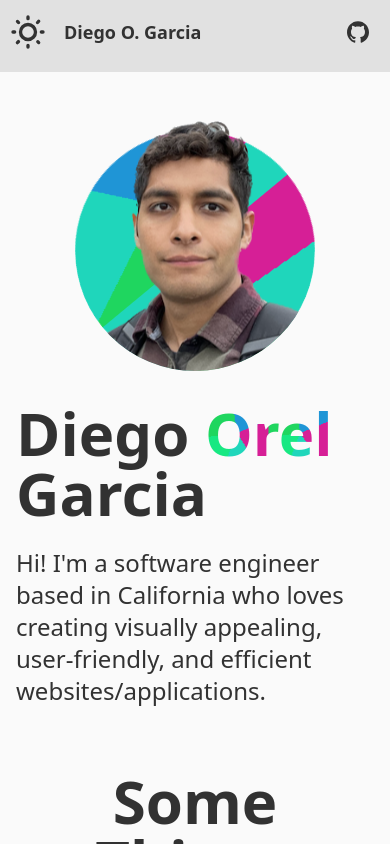
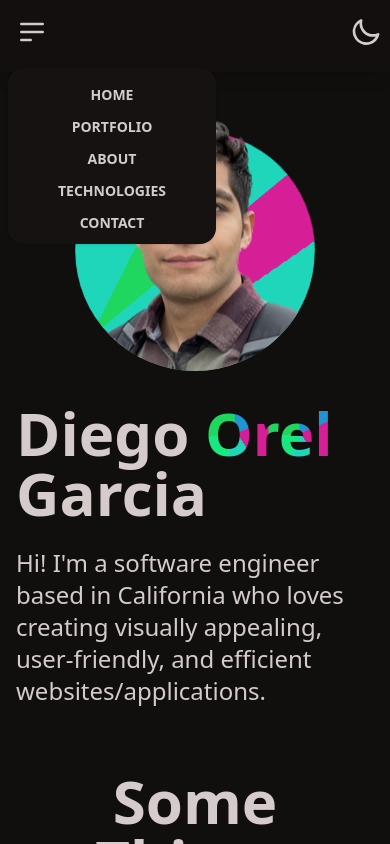
Before and after one commit to diegogarciacs/portfolio, a React (Create React App) app: page / in a window 390 px wide. Both pictures are taken after a click on the label 28 px from the left and 32 px from the top of the page. Shown: the top 844 px of the page. Built offline with nearby package versions, Linux system fonts and the light colour scheme; what prettier-plugin-tailwindcss, tailwindcss-font-inter would draw is missing.

Commit message:
popout menu for mobile, various fixes
scroll margin for anchor tags, components wrapped in section tags, technologies shadow, sticky nav and dark mode implemented, fixed lint issues

```diff
--- a/src/components/Cards/Card.tsx
+++ b/src/components/Cards/Card.tsx
@@ -20,19 +20,19 @@ const CardComponent = ({
       <h2 className="card-title text-2xl	">{title}</h2>
       <p className="text-base">{content}</p>
       <div className="card-actions">
-        <div className="card-images flex w-auto flex-none items-center gap-1 self-center">
+        <div className="card-images flex w-auto flex-none items-center gap-1 self-center ">
           {svgImages.map((svg, i) => (
-            <div key={i}>{svg}</div>
+            <div className="hover:animate-bounce" key={i}>{svg}</div>
           ))}
         </div>
         <div className="mx-1 flex-auto px-2"></div>
         {isPrivate ? (
           <button className="btn btn-disabled btn-secondary py-4 ">
-            <a href={link}>Private</a>
+            <a href={link}  rel="noreferrer">Private</a>
           </button>
         ) : (
           <button className="btn btn-outline btn-secondary py-4 ">
-            <a href={link} target="_blank">
+            <a href={link} target="_blank"  rel="noreferrer">
               Link
             </a>
           </button>
--- a/src/components/Footer.tsx
+++ b/src/components/Footer.tsx
@@ -6,16 +6,14 @@ export default function Footer() {
     <footer className="footer footer-center rounded bg-base-300 p-10 text-base-content">
       <div>
         <div className="grid grid-flow-col gap-4">
-          <a className="link link-hover">
+          <a className="link link-hover" href="https://www.linkedin.com/in/diegogarciacs/" target="_blank" rel="noreferrer">
             <LinkedInIcon
               className={`fill-current hover:fill-white`}
-              onClick={() => window.open("https://github.com/diegogarciacs")}
             ></LinkedInIcon>
           </a>
-          <a className="link link-hover">
+          <a className="link link-hover " href="https://github.com/diegogarciacs" target="_blank" rel="noreferrer">
             <GithubIcon
               className={`fill-current hover:fill-white`}
-              onClick={() => window.open("https://github.com/diegogarciacs")}
             ></GithubIcon>
           </a>
         </div>
@@ -26,11 +24,12 @@ export default function Footer() {
       <a
         href="mailto:diegogar577@gmail.com"
         target="_blank"
+        rel="noreferrer"
         className="link-hover hover:text-primary-focus "
       >
         diegogar577@gmail.com
       </a>
-      <a href="#navbar" className="link-hover hover:text-primary-focus ">
+      <a href="#home" className="link-hover hover:text-primary-focus ">
         Back to top
       </a>
     </footer>
--- a/src/components/Navbar.tsx
+++ b/src/components/Navbar.tsx
@@ -1,6 +1,4 @@
-import { GithubIcon } from "./Icons";
-import React, {ChangeEvent, useEffect, useState} from "react";
-import {themeChange} from "theme-change";
+import {useEffect, useState} from "react";
 
 export default function Navbar() {
   const [theme, setTheme] = useState('forest');
@@ -18,24 +16,41 @@ export default function Navbar() {
 
   return (
     <div
-      className="navbar bg-base-300 pb-4 text-neutral-content shadow-lg"
+      className="navbar sticky top-0 z-50 bg-base-300 pb-4 text-neutral-content shadow-lg"
       id="navbar"
     >
-      <label className="swap swap-rotate">
+      <div className="dropdown lg:hidden">
+        <label tabIndex={0} className="btn btn-ghost btn-circle">
+          <svg xmlns="http://www.w3.org/2000/svg" className="h-8 w-8" fill="none" viewBox="0 0 24 24" stroke="currentColor"><path strokeLinecap="round" strokeLinejoin="round" strokeWidth="2" d="M4 6h16M4 12h16M4 18h7" /></svg>
+        </label>
+        <ul tabIndex={0} className="menu menu-compact dropdown-content mt-3 p-2 shadow bg-base-100 rounded-box w-52">
+          <li><a href="#home" className="btn btn-ghost btn-sm rounded-btn">
+            Home
+          </a></li>
+          <li><a href="#portfolio" className="btn btn-ghost btn-sm rounded-btn">
+            Portfolio
+          </a></li>
+          <li><a href="#about-me" className="btn btn-ghost btn-sm rounded-btn">
+            About
+          </a></li>
+          <li><a href="#technologies" className="btn btn-ghost btn-sm rounded-btn">
+            Technologies
+          </a></li>
+          <li><a
+              href="mailto:diegogar577@gmail.com"
+              target="_blank"
+              rel="noreferrer"
+              className="btn btn-ghost btn-sm rounded-btn"
+          >
+            Contact
+          </a></li>
+        </ul>
+      </div>
 
-        {/*this hidden checkbox controls the state*/}
-        <input type="checkbox" onClick={toggleTheme} />
+      <div className=" mx-2 flex-none px-2">
+        <span className="hidden sm:block font-bold text-lg">Diego O. Garcia</span>
+      </div>
 
-        {/* sun icon*/}
-        <svg className="swap-on fill-current w-10 h-10" xmlns="http://www.w3.org/2000/svg" viewBox="0 0 24 24"><path d="M5.64,17l-.71.71a1,1,0,0,0,0,1.41,1,1,0,0,0,1.41,0l.71-.71A1,1,0,0,0,5.64,17ZM5,12a1,1,0,0,0-1-1H3a1,1,0,0,0,0,2H4A1,1,0,0,0,5,12Zm7-7a1,1,0,0,0,1-1V3a1,1,0,0,0-2,0V4A1,1,0,0,0,12,5ZM5.64,7.05a1,1,0,0,0,.7.29,1,1,0,0,0,.71-.29,1,1,0,0,0,0-1.41l-.71-.71A1,1,0,0,0,4.93,6.34Zm12,.29a1,1,0,0,0,.7-.29l.71-.71a1,1,0,1,0-1.41-1.41L17,5.64a1,1,0,0,0,0,1.41A1,1,0,0,0,17.66,7.34ZM21,11H20a1,1,0,0,0,0,2h1a1,1,0,0,0,0-2Zm-9,8a1,1,0,0,0-1,1v1a1,1,0,0,0,2,0V20A1,1,0,0,0,12,19ZM18.36,17A1,1,0,0,0,17,18.36l.71.71a1,1,0,0,0,1.41,0,1,1,0,0,0,0-1.41ZM12,6.5A5.5,5.5,0,1,0,17.5,12,5.51,5.51,0,0,0,12,6.5Zm0,9A3.5,3.5,0,1,1,15.5,12,3.5,3.5,0,0,1,12,15.5Z"/></svg>
-
-        {/*  moon icon*/}
-        <svg className="swap-off fill-current w-10 h-10" xmlns="http://www.w3.org/2000/svg" viewBox="0 0 24 24"><path d="M21.64,13a1,1,0,0,0-1.05-.14,8.05,8.05,0,0,1-3.37.73A8.15,8.15,0,0,1,9.08,5.49a8.59,8.59,0,0,1,.25-2A1,1,0,0,0,8,2.36,10.14,10.14,0,1,0,22,14.05,1,1,0,0,0,21.64,13Zm-9.5,6.69A8.14,8.14,0,0,1,7.08,5.22v.27A10.15,10.15,0,0,0,17.22,15.63a9.79,9.79,0,0,0,2.1-.22A8.11,8.11,0,0,1,12.14,19.73Z"/></svg>
-
-      </label>
-      <div className="mx-2 flex-none px-2">
-        <span className="font-bold text-lg">Diego O. Garcia</span>
-      </div>
       <div className="mx-2 flex-1 px-2">
         <div className="hidden items-stretch lg:flex">
           <a href="#home" className="btn btn-ghost btn-sm rounded-btn">
@@ -53,6 +68,7 @@ export default function Navbar() {
           <a
             href="mailto:diegogar577@gmail.com"
             target="_blank"
+            rel="noreferrer"
             className="btn btn-ghost btn-sm rounded-btn"
           >
             Contact
@@ -60,12 +76,18 @@ export default function Navbar() {
         </div>
       </div>
       <div className="flex-none">
-        <button className="btn btn-ghost btn-square">
-          <GithubIcon
-            className={`fill-current hover:fill-white`}
-            onClick={() => window.open("https://github.com/diegogarciacs")}
-          />
-        </button>
+        <label className="swap swap-rotate">
+
+          {/*this hidden checkbox controls the state*/}
+          <input type="checkbox" onClick={toggleTheme} />
+
+          {/* sun icon*/}
+          <svg className="swap-on fill-current w-8 h-8" xmlns="http://www.w3.org/2000/svg" viewBox="0 0 24 24"><path d="M5.64,17l-.71.71a1,1,0,0,0,0,1.41,1,1,0,0,0,1.41,0l.71-.71A1,1,0,0,0,5.64,17ZM5,12a1,1,0,0,0-1-1H3a1,1,0,0,0,0,2H4A1,1,0,0,0,5,12Zm7-7a1,1,0,0,0,1-1V3a1,1,0,0,0-2,0V4A1,1,0,0,0,12,5ZM5.64,7.05a1,1,0,0,0,.7.29,1,1,0,0,0,.71-.29,1,1,0,0,0,0-1.41l-.71-.71A1,1,0,0,0,4.93,6.34Zm12,.29a1,1,0,0,0,.7-.29l.71-.71a1,1,0,1,0-1.41-1.41L17,5.64a1,1,0,0,0,0,1.41A1,1,0,0,0,17.66,7.34ZM21,11H20a1,1,0,0,0,0,2h1a1,1,0,0,0,0-2Zm-9,8a1,1,0,0,0-1,1v1a1,1,0,0,0,2,0V20A1,1,0,0,0,12,19ZM18.36,17A1,1,0,0,0,17,18.36l.71.71a1,1,0,0,0,1.41,0,1,1,0,0,0,0-1.41ZM12,6.5A5.5,5.5,0,1,0,17.5,12,5.51,5.51,0,0,0,12,6.5Zm0,9A3.5,3.5,0,1,1,15.5,12,3.5,3.5,0,0,1,12,15.5Z"/></svg>
+
+          {/*  moon icon*/}
+          <svg className="swap-off fill-current w-8 h-8" xmlns="http://www.w3.org/2000/svg" viewBox="0 0 24 24"><path d="M21.64,13a1,1,0,0,0-1.05-.14,8.05,8.05,0,0,1-3.37.73A8.15,8.15,0,0,1,9.08,5.49a8.59,8.59,0,0,1,.25-2A1,1,0,0,0,8,2.36,10.14,10.14,0,1,0,22,14.05,1,1,0,0,0,21.64,13Zm-9.5,6.69A8.14,8.14,0,0,1,7.08,5.22v.27A10.15,10.15,0,0,0,17.22,15.63a9.79,9.79,0,0,0,2.1-.22A8.11,8.11,0,0,1,12.14,19.73Z"/></svg>
+
+        </label>
       </div>
     </div>
   );
--- a/src/components/Technologies.tsx
+++ b/src/components/Technologies.tsx
@@ -58,14 +58,14 @@ export default function Technologies() {
       className="min-h-64 mx-auto my-20 flex w-3/4 max-w-7xl flex-col bg-neutral"
       id="technologies"
     >
-      <div className="layout py-8 text-center font-bold text-5xl sm:text-6xl">
+      <div className="layout py-8 text-center font-bold text-4xl sm:text-6xl">
         <h1>Technologies I enjoy.</h1>
       </div>
       <div className=" grid grid-cols-1 gap-4 lg:grid-cols-2">
         {techList.map((tech) => (
           <div
             key={tech.name}
-            className="relative flex items-center justify-center space-x-3 rounded-lg bg-base-100 shadow-xl hover:bg-base-content/5
+            className="relative flex items-center justify-center space-x-3 rounded-lg bg-base-100  drop-shadow-xl	 hover:bg-base-content/5
             px-6 py-5 shadow-sm focus-within:ring-2 focus-within:ring-indigo-500 focus-within:ring-offset-2 hover:border-gray-400
             sm:flex-row"
           >
--- a/src/index.css
+++ b/src/index.css
@@ -14,3 +14,6 @@ body {
 html {
     scroll-behavior: smooth;
 }
+section {
+    scroll-margin-top: 4rem;
+}
--- a/src/pages/Home.tsx
+++ b/src/pages/Home.tsx
@@ -2,8 +2,8 @@ import "./Home.css";
 
 export default function Home() {
   return (
-    <>
-      <div className="hero min-h-[76vh]	 bg-neutral" id="home">
+    <section id="home">
+      <div className="hero min-h-[76vh]	 bg-neutral" >
         <div className="hero-content flex-col gap-[2rem] lg:flex-row">
           <div className="person relative w-60 sm:w-auto lg:mt-[-6rem]">
             <div className="person_container ease  group grid sm:aspect-[1/1.35] items-end overflow-hidden rounded-b-[100vw] transition duration-[var(--transform-speed)] hover:scale-[1.1]">
@@ -36,6 +36,6 @@ export default function Home() {
           </div>
         </div>
       </div>
-    </>
+    </section>
   );
 }
--- a/src/pages/Portfolio.tsx
+++ b/src/pages/Portfolio.tsx
@@ -2,9 +2,9 @@ import CardList from "../components/Cards/CardList";
 
 export default function Portfolio() {
   return (
-    <>
-      <div className="min-h-64 flex flex-col bg-neutral " id="portfolio">
-        <section className="mx-auto flex w-1/2 justify-center text-center">
+    <section id="portfolio">
+      <div className="min-h-64 flex flex-col bg-neutral " >
+        <section className="mx-auto flex w-3/4 justify-center text-center">
           <div className="layout py-6 text-center font-bold text-6xl">
             <h1>Some Things I've Built.</h1>
           </div>
@@ -13,6 +13,6 @@ export default function Portfolio() {
           <CardList />
         </div>
       </div>
-    </>
+    </section>
   );
 }
```
